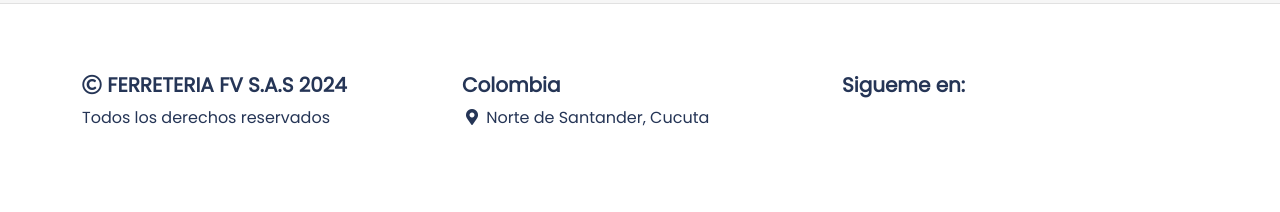
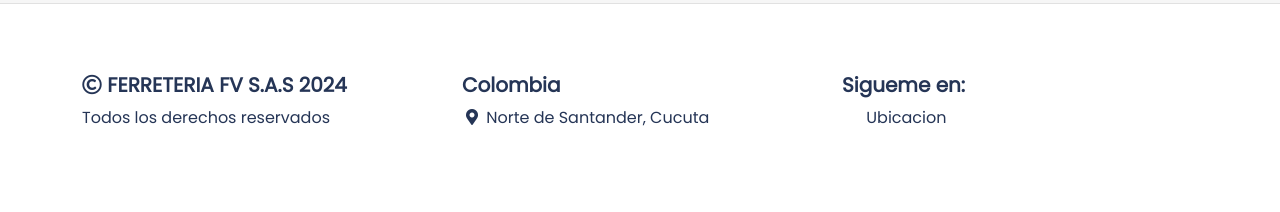
Before and after one commit to Keiner2031/PROYECTO_PRINCIPAL, a PHP site: page /tienda/index.php in a window 1280 px wide. Shown: the part 2055-2267 px from the top of the page. Run offline with PHP 8.4, Linux system fonts and the light colour scheme.

Commit message:
firts commit

```diff
--- a/config/APP.php
+++ b/config/APP.php
@@ -38,6 +38,7 @@
 	const INSTAGRAM="";
 	const YOUTUBE="";
 	const TWITTER="";
+	const UBICACION="https://maps.app.goo.gl/HBvM4j2kgYc4Z2rz7";
 
 
 	/*----------  Direccion - Address  ----------*/
--- a/vistas/inc/es/footer.php
+++ b/vistas/inc/es/footer.php
@@ -59,7 +59,16 @@
                                 Twitter
                         </a>
                     </li>
-                    <?php } ?>
+                    <?php
+                        }
+                        if (UBICACION!="")
+                        ?>
+                        <li>
+                            <a href="<?php echo UBICACION; ?>" class="footer-link" target="_blank" >
+                                <i class="fab fa-ubicaion fa-fw"></i>
+                                Ubicacion
+                             </a>
+                        </li>
                 </ul>
             </div>
         </div>
```
